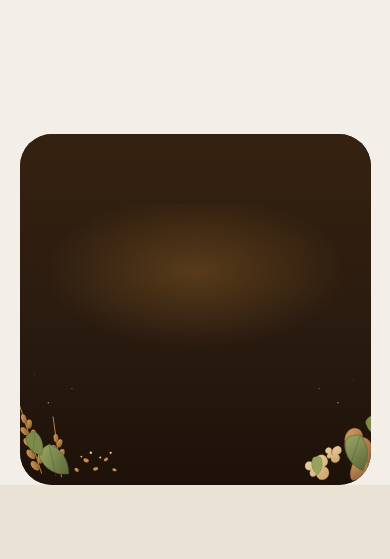
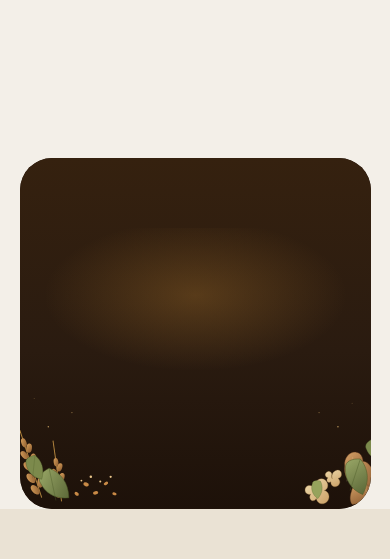
Before and after one commit to Zacaya-technologies/earthlybasket.in, a plain HTML site: page index.html in a window 390 px wide. Shown: the part 10880-11439 px from the top of the page. Drawn offline with nearby package versions, Linux system fonts and the light colour scheme.

Commit message:
Add mobile spacing to final CTA
Add a small mobile-only gap above the final CTA section while preserving existing desktop and tablet spacing.

```diff
--- a/assets/css/style.css
+++ b/assets/css/style.css
@@ -898,6 +898,11 @@ h1.hero-title{
 }
 @media(max-width:900px){
   .final-cta{min-height:auto; padding:96px clamp(16px, 5vw, 80px);}
+}
+@media(max-width:767px){
+  /* small breathing gap between the journey railway divider above and
+     this card, mobile only — desktop/tablet spacing is untouched */
+  .final-cta{margin-top:24px;}
 }
 @media(max-width:480px){
   .final-cta{padding:76px 20px; border-radius:32px;}
```
